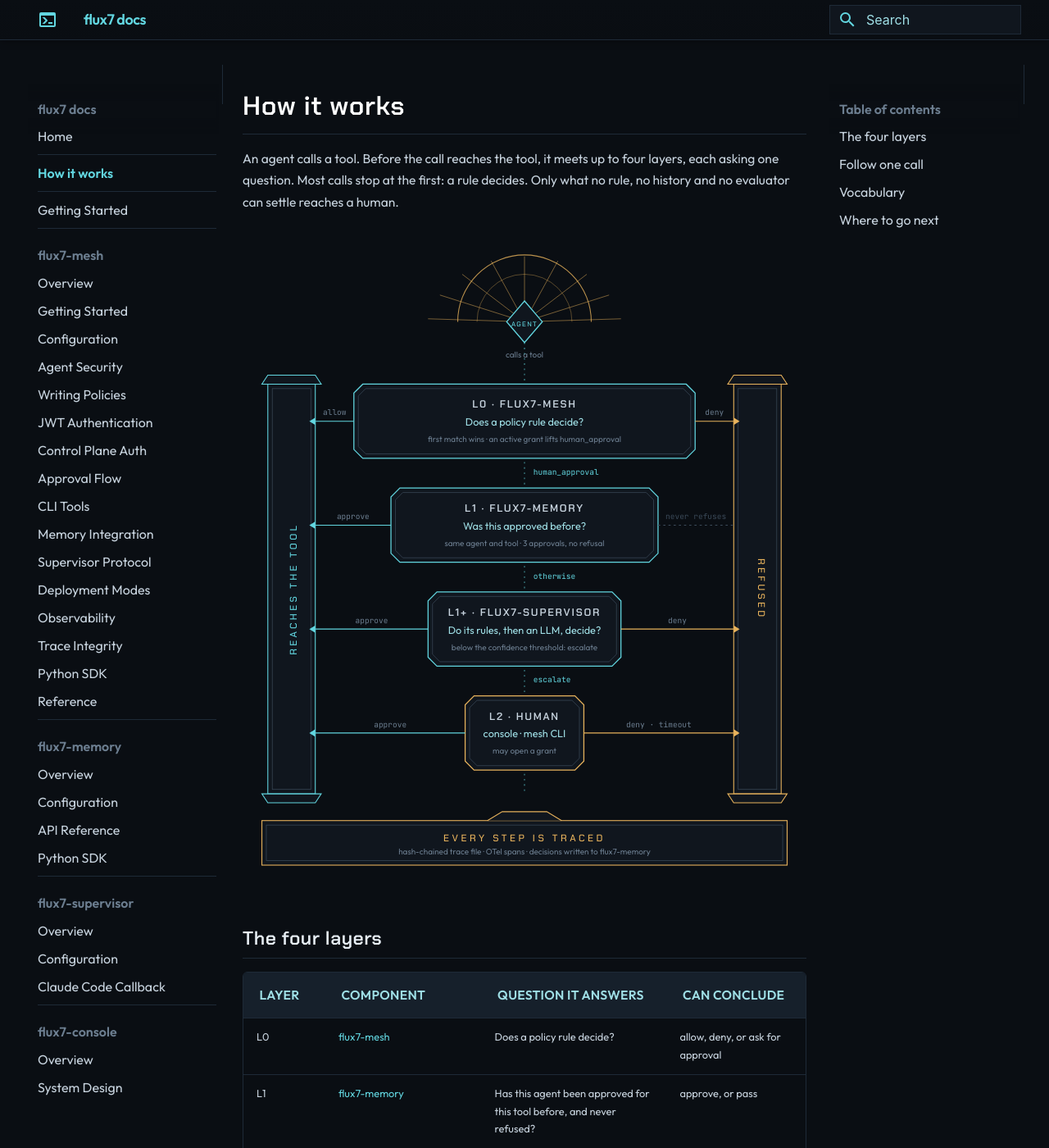
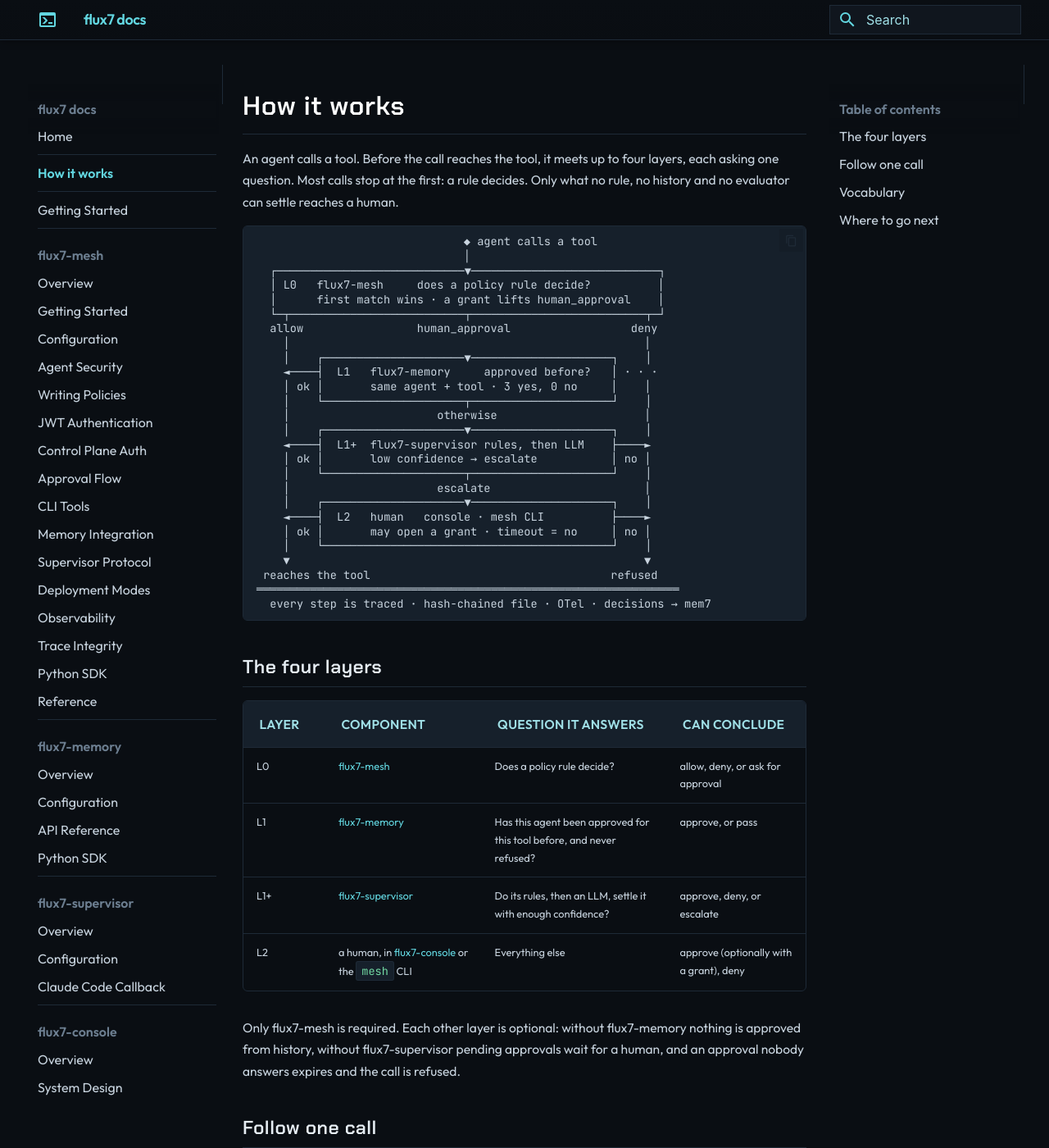
Before and after one commit to KTCrisis/flux7-docs, an MkDocs documentation site: the page built from docs/how-it-works.md, in a window 1280 px wide and 1400 px high. Shown: the whole window at 82% size. Built offline with MkDocs 1.6.1 and Material for MkDocs 9.7.7, drawn with Linux system fonts in a browser that asks for light colours.

Commit message:
docs(how-it-works): terminal diagram instead of the SVG
The SVG did not render well for the reader. The path of a call is now a
box-drawing diagram in a code block, identical everywhere and scrollable
on a phone, with a scoped line height so its strokes join.

Co-Authored-By: Claude Opus 5.5 (1M context) <noreply@anthropic.com>
Claude-Session: https://claude.ai/code/session_01Vb8UfGUZ4RvB1kdNgWQuPp

````diff
--- a/docs/how-it-works.md
+++ b/docs/how-it-works.md
@@ -5,103 +5,34 @@ layers, each asking one question. Most calls stop at the first: a rule
 decides. Only what no rule, no history and no evaluator can settle reaches a
 human.
 
-<div class="f7-deco">
-<svg viewBox="0 0 760 880" role="img" aria-labelledby="hiw-title hiw-desc" xmlns="http://www.w3.org/2000/svg">
-  <title id="hiw-title">The path of a tool call through flux7</title>
-  <desc id="hiw-desc">A call descends through four stepped tiers. L0 flux7-mesh applies the policy. L1 flux7-memory approves from history. L1+ flux7-supervisor applies rules then an LLM. L2 a human decides in the console or the CLI. At each tier the call can leave to the left, allowed to reach the tool, or to the right, refused. Every step is traced.</desc>
-
-  <!-- sunburst over the agent -->
-  <g class="f7d-rays">
-    <line x1="380" y1="112" x2="380" y2="24"/>
-    <line x1="380" y1="112" x2="335" y2="30"/><line x1="380" y1="112" x2="425" y2="30"/>
-    <line x1="380" y1="112" x2="296" y2="48"/><line x1="380" y1="112" x2="464" y2="48"/>
-    <line x1="380" y1="112" x2="266" y2="76"/><line x1="380" y1="112" x2="494" y2="76"/>
-    <line x1="380" y1="112" x2="250" y2="108"/><line x1="380" y1="112" x2="510" y2="108"/>
-  </g>
-  <path class="f7d-arc" d="M 290 112 A 90 90 0 0 1 470 112"/>
-  <path class="f7d-arc f7d-thin" d="M 316 112 A 64 64 0 0 1 444 112"/>
-
-  <!-- agent -->
-  <polygon class="f7d-agent" points="380,84 404,112 380,140 356,112"/>
-  <text class="f7d-cap" x="380" y="116">AGENT</text>
-  <text class="f7d-small" x="380" y="160">calls a tool</text>
-
-  <!-- central axis -->
-  <line class="f7d-axis" x1="380" y1="140" x2="380" y2="744"/>
-
-  <!-- pillars -->
-  <g class="f7d-pillar">
-    <rect x="34" y="196" width="64" height="552"/>
-    <rect class="f7d-inset" x="40" y="202" width="52" height="540"/>
-    <polygon points="26,196 106,196 98,184 34,184"/>
-    <polygon points="26,748 106,748 98,760 34,760"/>
-  </g>
-  <g class="f7d-pillar f7d-refuse">
-    <rect x="662" y="196" width="64" height="552"/>
-    <rect class="f7d-inset" x="668" y="202" width="52" height="540"/>
-    <polygon points="654,196 734,196 726,184 662,184"/>
-    <polygon points="654,748 734,748 726,760 662,760"/>
-  </g>
-  <text class="f7d-vert" transform="translate(70 472) rotate(-90)">REACHES THE TOOL</text>
-  <text class="f7d-vert f7d-vert-refuse" transform="translate(698 472) rotate(90)">REFUSED</text>
-
-  <!-- L0 -->
-  <polygon class="f7d-tier" points="162,196 598,196 610,208 610,284 598,296 162,296 150,284 150,208"/>
-  <polygon class="f7d-inset" points="166,202 594,202 604,212 604,280 594,290 166,290 156,280 156,212"/>
-  <text class="f7d-level" x="380" y="228">L0 · FLUX7-MESH</text>
-  <text class="f7d-q" x="380" y="252">Does a policy rule decide?</text>
-  <text class="f7d-small" x="380" y="274">first match wins · an active grant lifts human_approval</text>
-  <line class="f7d-out" x1="150" y1="246" x2="98" y2="246"/><polygon class="f7d-tip" points="98,241 90,246 98,251"/>
-  <line class="f7d-out f7d-out-r" x1="610" y1="246" x2="662" y2="246"/><polygon class="f7d-tip f7d-tip-r" points="662,241 670,246 662,251"/>
-  <text class="f7d-edge" x="124" y="238">allow</text>
-  <text class="f7d-edge" x="636" y="238">deny</text>
-  <text class="f7d-down" x="392" y="318">human_approval</text>
-
-  <!-- L1 -->
-  <polygon class="f7d-tier" points="212,336 548,336 560,348 560,424 548,436 212,436 200,424 200,348"/>
-  <polygon class="f7d-inset" points="216,342 544,342 554,352 554,420 544,430 216,430 206,420 206,352"/>
-  <text class="f7d-level" x="380" y="368">L1 · FLUX7-MEMORY</text>
-  <text class="f7d-q" x="380" y="392">Was this approved before?</text>
-  <text class="f7d-small" x="380" y="414">same agent and tool · 3 approvals, no refusal</text>
-  <line class="f7d-out" x1="200" y1="386" x2="98" y2="386"/><polygon class="f7d-tip" points="98,381 90,386 98,391"/>
-  <line class="f7d-out f7d-none" x1="560" y1="386" x2="662" y2="386"/>
-  <text class="f7d-edge" x="149" y="378">approve</text>
-  <text class="f7d-edge f7d-dim" x="611" y="378">never refuses</text>
-  <text class="f7d-down" x="392" y="458">otherwise</text>
-
-  <!-- L1+ -->
-  <polygon class="f7d-tier" points="262,476 498,476 510,488 510,564 498,576 262,576 250,564 250,488"/>
-  <polygon class="f7d-inset" points="266,482 494,482 504,492 504,560 494,570 266,570 256,560 256,492"/>
-  <text class="f7d-level" x="380" y="508">L1+ · FLUX7-SUPERVISOR</text>
-  <text class="f7d-q" x="380" y="532">Do its rules, then an LLM, decide?</text>
-  <text class="f7d-small" x="380" y="554">below the confidence threshold: escalate</text>
-  <line class="f7d-out" x1="250" y1="526" x2="98" y2="526"/><polygon class="f7d-tip" points="98,521 90,526 98,531"/>
-  <line class="f7d-out f7d-out-r" x1="510" y1="526" x2="662" y2="526"/><polygon class="f7d-tip f7d-tip-r" points="662,521 670,526 662,531"/>
-  <text class="f7d-edge" x="174" y="518">approve</text>
-  <text class="f7d-edge" x="586" y="518">deny</text>
-  <text class="f7d-down" x="392" y="598">escalate</text>
-
-  <!-- L2 -->
-  <polygon class="f7d-tier f7d-human" points="312,616 448,616 460,628 460,704 448,716 312,716 300,704 300,628"/>
-  <polygon class="f7d-inset" points="316,622 444,622 454,632 454,700 444,710 316,710 306,700 306,632"/>
-  <text class="f7d-level" x="380" y="648">L2 · HUMAN</text>
-  <text class="f7d-q" x="380" y="672">console · mesh CLI</text>
-  <text class="f7d-small" x="380" y="694">may open a grant</text>
-  <line class="f7d-out" x1="300" y1="666" x2="98" y2="666"/><polygon class="f7d-tip" points="98,661 90,666 98,671"/>
-  <line class="f7d-out f7d-out-r" x1="460" y1="666" x2="662" y2="666"/><polygon class="f7d-tip f7d-tip-r" points="662,661 670,666 662,671"/>
-  <text class="f7d-edge" x="199" y="658">approve</text>
-  <text class="f7d-edge" x="561" y="658">deny · timeout</text>
-
-  <!-- plinth -->
-  <g class="f7d-plinth">
-    <rect x="26" y="784" width="708" height="60"/>
-    <rect class="f7d-inset" x="32" y="790" width="696" height="48"/>
-    <polyline points="330,784 350,772 410,772 430,784"/>
-  </g>
-  <text class="f7d-plinth-t" x="380" y="812">EVERY STEP IS TRACED</text>
-  <text class="f7d-small" x="380" y="830">hash-chained trace file · OTel spans · decisions written to flux7-memory</text>
-</svg>
-</div>
+```{.text .f7-diagram}
+                               ◆ agent calls a tool
+                               │
+  ┌────────────────────────────▼────────────────────────────┐
+  │ L0   flux7-mesh     does a policy rule decide?          │
+  │      first match wins · a grant lifts human_approval    │
+  └─┬──────────────────────────┬──────────────────────────┬─┘
+  allow                 human_approval                  deny
+    │                                                     │
+    │    ┌─────────────────────▼─────────────────────┐    │
+    ◄────┤  L1   flux7-memory     approved before?   │ · · ·
+    │ ok │       same agent + tool · 3 yes, 0 no     │    │
+    │    └─────────────────────┬─────────────────────┘    │
+    │                      otherwise                      │
+    │    ┌─────────────────────▼─────────────────────┐    │
+    ◄────┤  L1+  flux7-supervisor rules, then LLM    ├────►
+    │ ok │       low confidence → escalate           │ no │
+    │    └─────────────────────┬─────────────────────┘    │
+    │                      escalate                       │
+    │    ┌─────────────────────▼─────────────────────┐    │
+    ◄────┤  L2   human   console · mesh CLI          ├────►
+    │ ok │       may open a grant · timeout = no     │ no │
+    │    └───────────────────────────────────────────┘    │
+    ▼                                                     ▼
+ reaches the tool                                    refused
+═══════════════════════════════════════════════════════════════
+  every step is traced · hash-chained file · OTel · decisions → mem7
+```
 
 ## The four layers
 
--- a/docs/stylesheets/flux7.css
+++ b/docs/stylesheets/flux7.css
@@ -440,37 +440,9 @@ body, .md-typeset {
   color: var(--f7-text);
 }
 
-/* --- How it works: Art Deco diagram (symmetric, stepped tiers) --- */
-.f7-deco {
-  margin: 1.6rem auto 2rem;
-  max-width: 760px;
-  --f7d-brass: var(--f7-pink);  /* amber doubles as brass */
+/* Box-drawing diagrams (```{.text .f7-diagram}): line height tight enough for
+   vertical strokes to join (below ~1.2 some glyphs stop rendering) */
+.md-typeset .f7-diagram pre code, .md-typeset pre.f7-diagram code, .md-typeset .f7-diagram code {
+  line-height: 1.3;
+  letter-spacing: 0;
 }
-.f7-deco svg { width: 100%; height: auto; display: block; }
-.f7-deco svg text { text-anchor: middle; }
-.f7-deco .f7d-rays line { stroke: var(--f7d-brass); stroke-width: 1; opacity: 0.55; }
-.f7-deco .f7d-arc { fill: none; stroke: var(--f7d-brass); stroke-width: 1.2; opacity: 0.8; }
-.f7-deco .f7d-arc.f7d-thin { stroke-width: 0.8; opacity: 0.5; }
-.f7-deco .f7d-agent { fill: var(--f7-bg2); stroke: var(--f7-green); stroke-width: 1.5; }
-.f7-deco .f7d-cap { font-family: var(--f7-display); font-size: 9px; letter-spacing: 0.16em; fill: var(--f7-green); dominant-baseline: middle; }
-.f7-deco .f7d-axis { stroke: var(--f7-green); stroke-width: 1.2; stroke-dasharray: 2 5; opacity: 0.7; }
-.f7-deco .f7d-pillar rect, .f7-deco .f7d-pillar polygon { fill: var(--f7-bg2); stroke: var(--f7-green); stroke-width: 1.2; }
-.f7-deco .f7d-pillar.f7d-refuse rect, .f7-deco .f7d-pillar.f7d-refuse polygon { stroke: var(--f7d-brass); }
-.f7-deco .f7d-inset { fill: none !important; stroke: var(--f7-dim) !important; stroke-width: 0.8 !important; }
-.f7-deco .f7d-vert { font-family: var(--f7-display); font-size: 13px; letter-spacing: 0.28em; fill: var(--f7-green); dominant-baseline: middle; }
-.f7-deco .f7d-vert-refuse { fill: var(--f7d-brass); }
-.f7-deco .f7d-tier { fill: var(--f7-bg2); stroke: var(--f7-green); stroke-width: 1.4; }
-.f7-deco .f7d-tier.f7d-human { stroke: var(--f7d-brass); }
-.f7-deco .f7d-level { font-family: var(--f7-display); font-weight: 600; font-size: 14px; letter-spacing: 0.14em; fill: var(--f7-text); }
-.f7-deco .f7d-q { font-family: var(--f7-body); font-size: 14px; fill: var(--f7-green-soft); }
-.f7-deco .f7d-small { font-family: var(--f7-body); font-size: 11px; fill: var(--f7-text2); }
-.f7-deco .f7d-out { stroke: var(--f7-green); stroke-width: 1.2; }
-.f7-deco .f7d-out-r { stroke: var(--f7d-brass); }
-.f7-deco .f7d-none { stroke: var(--f7-dim); stroke-dasharray: 3 4; }
-.f7-deco .f7d-tip { fill: var(--f7-green); }
-.f7-deco .f7d-tip-r { fill: var(--f7d-brass); }
-.f7-deco .f7d-edge { font-family: var(--f7-mono); font-size: 10.5px; fill: var(--f7-text2); }
-.f7-deco .f7d-dim { fill: var(--f7-dim); }
-.f7-deco .f7d-down { font-family: var(--f7-mono); font-size: 10.5px; fill: var(--f7-green); text-anchor: start !important; }
-.f7-deco .f7d-plinth rect, .f7-deco .f7d-plinth polyline { fill: var(--f7-bg2); stroke: var(--f7d-brass); stroke-width: 1.2; }
-.f7-deco .f7d-plinth-t { font-family: var(--f7-display); font-size: 13px; letter-spacing: 0.3em; fill: var(--f7d-brass); }
````
